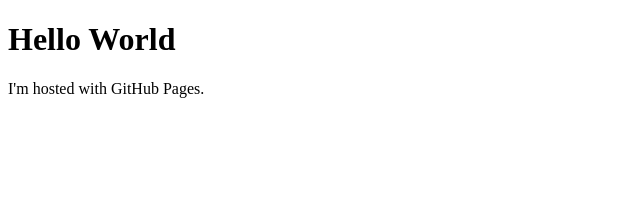
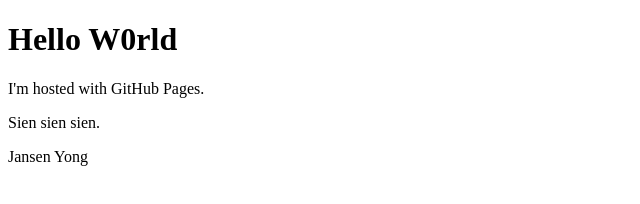
Before and after one commit to y561994/y561994.github.io, a plain HTML site: page index.html in a window 1280 px wide. Shown: the whole page, without its empty margins (0-640 px from the left). Drawn offline with Linux system fonts and the light colour scheme.

Commit message:
Update index.html

```diff
--- a/index.html
+++ b/index.html
@@ -1,7 +1,9 @@
 <!DOCTYPE html>
 <html>
 <body>
-<h1>Hello World</h1>
+<h1>Hello W0rld</h1>
 <p>I'm hosted with GitHub Pages.</p>
+<p>Sien sien sien.</p>
+<p>Jansen Yong</p>
 </body>
 </html>
```
